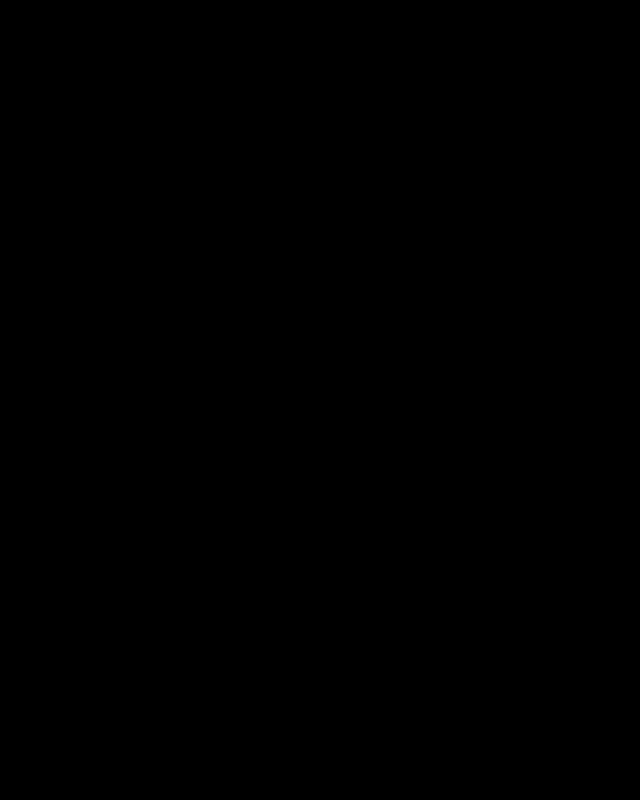
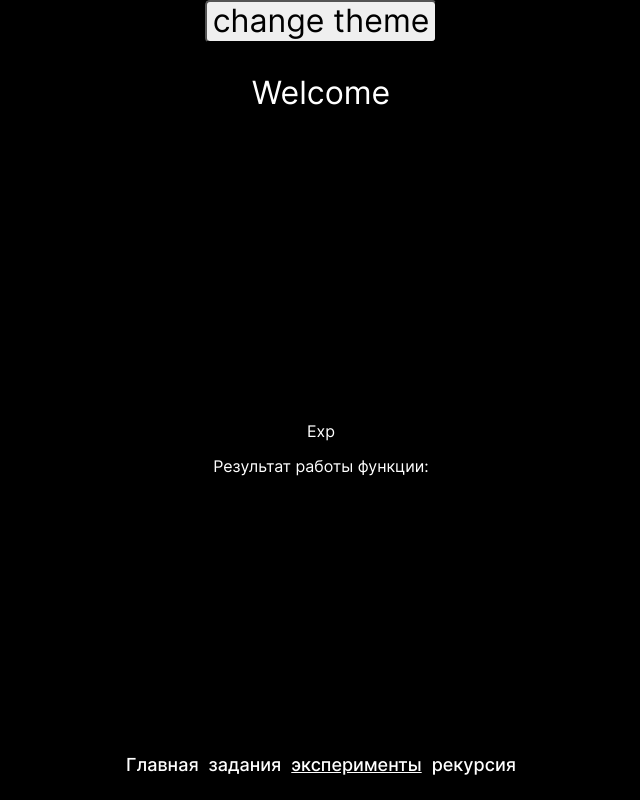
Before and after one commit to TimAbuev/keys, a React (Create React App) app: page /experiment in a window 1280 px wide. Before the commit this address had no page. Shown: the whole page, without its empty margins (319-959 px from the left). Built offline with nearby package versions, Linux system fonts and the light colour scheme.

Commit message:
fix: rename experience component to experiment

```diff
--- a/src/components/app/App.js
+++ b/src/components/app/App.js
@@ -4,7 +4,7 @@
 import Header from '../header/Header';
 import Tasks from '../tasks/Tasks';
 import Footer from '../footer/Footer';
-import Experience from '../experience/Experience';
+import Experiment from '../experiment/Experiment';
 import Recursion from '../recursion/Recursion';
 
 function App() {
@@ -35,10 +35,10 @@
         }>
         </Route>
 
-        <Route path="/experience" element={
+        <Route path="/experiment" element={
           <>
             <Header />
-            <Experience />
+            <Experiment />
             <Footer />
           </>
         }>
--- a/src/components/experience/Experience.js
+++ b/src/components/experiment/Experiment.js
@@ -1,4 +1,4 @@
-import './Experience.css';
+import './Experiment.css';
 
 const users = {
   "ivanov": {
@@ -46,15 +46,15 @@
 }
 
 
-function Experience() {
+function Experiment() {
   return (
-    <section className="experience">
-      <div className='experience__figure'></div>
-      <p className='experience__paragraph'>Exp</p>
+    <section className="Experiment">
+      <div className='Experiment__figure'></div>
+      <p className='Experiment__paragraph'>Exp</p>
       {/* <p>Результат работы функции newF: {newF(12)}</p> */}
-      <p className='experience__paragraph'>Результат работы функции: { }</p>
+      <p className='Experiment__paragraph'>Результат работы функции: { }</p>
     </section>
   );
 }
 
-export default Experience;
+export default Experiment;
--- a/src/components/navigation/Navigation.js
+++ b/src/components/navigation/Navigation.js
@@ -21,7 +21,7 @@
       </NavLink>
 
       <NavLink
-        to='/experience'
+        to='/experiment'
         className={({ isActive }) => `navigation__link ${isActive ? "navigation__link_active" : ""}`}
       >
         эксперименты
```
Also changed, not shown: src/components/experiment/Experiment.css (renamed from src/components/experience/Experience.css).
